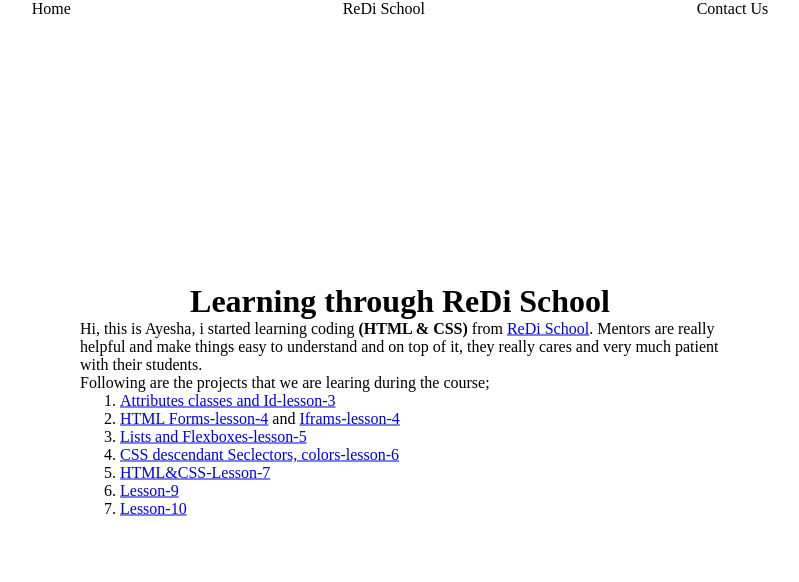
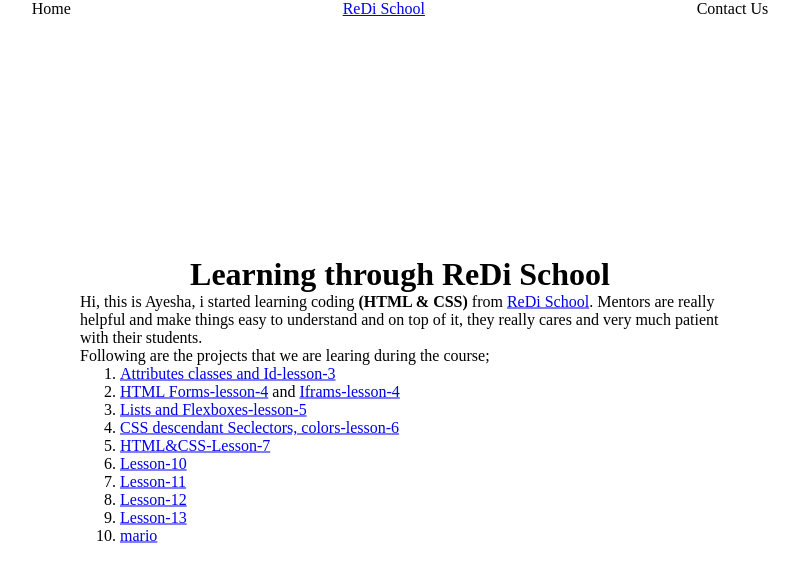
Before and after one commit to ashisohail/redi-school-projects, a plain HTML site: page index.html in a window 1280 px wide. Shown: the whole page, without its empty margins (240-1039 px from the left). Drawn offline with Linux system fonts and the light colour scheme.

Commit message:
Link to page Mario added in the file.

```diff
--- a/index.html
+++ b/index.html
@@ -10,12 +10,20 @@
   <body>
     <div class="header">
       <p>Home</p>
-      <p>ReDi School</p>
+      <p>
+        <a
+          href="https://www.redi-school.org/redi-school-cyberspace"
+          target="_blank"
+        >
+          ReDi School
+        </a>
+      </p>
       <p>Contact Us</p>
     </div>
+
     <div class="home-page">
       <h1 class="first-heading">Learning through ReDi School</h1>
-      <p>
+      <p class="first-para">
         Hi, this is Ayesha, i started learning coding <b>(HTML & CSS)</b> from
         <a href="https://www.redi-school.org/redi-school-cyberspace"
           >ReDi School</a
@@ -23,7 +31,7 @@
         top of it, they really cares and very much patient with their students.
       </p>
       <p>Following are the projects that we are learing during the course;</p>
-      <ol>
+      <ol class="oder-list">
         <li>
           <a href="attributes-classes-id-lesson-3.html"
             >Attributes classes and Id-lesson-3</a
@@ -43,8 +51,12 @@
         </li>
         <!-- <li><a href="lesson-7-exercise.html"> Exercise-lesson-7</a></li> -->
         <li><a href="lesson-7.html"> HTML&CSS-Lesson-7</a></li>
-        <li><a href="lesson-9.html"> Lesson-9</a></li>
+        <!-- <li><a href="lesson-9.html"> Lesson-9</a></li> -->
         <li><a href="lesson-10.html"> Lesson-10</a></li>
+        <li><a href="lesson-11.html"> Lesson-11</a></li>
+        <li><a href="lesson-12.html"> Lesson-12</a></li>
+        <li><a href="lesson-13.html"> Lesson-13</a></li>
+        <li><a href="mario.html"> mario</a></li>
         <!-- <li><a href="lesson-8.html"> Lesson-8</a></li> -->
       </ol>
     </div>
```
